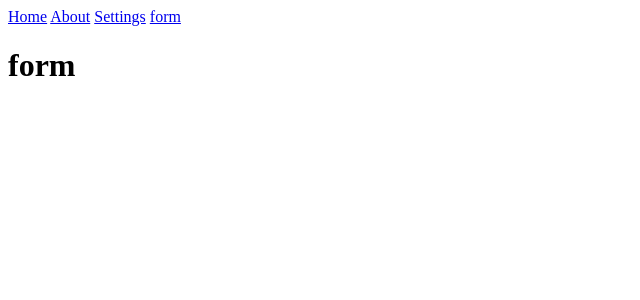
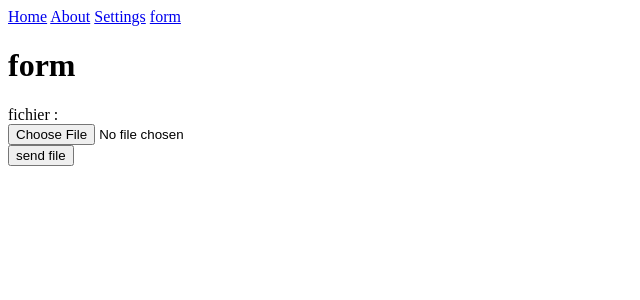
Before and after one commit to rambo53/sveltekit, a SvelteKit app: page /form in a window 1280 px wide. Shown: the top 300 px of the page, without its empty margins (0-640 px from the left). Built offline with nearby package versions, Linux system fonts and the light colour scheme.

Commit message:
Update +page.svelte

```diff
--- a/src/routes/form/+page.svelte
+++ b/src/routes/form/+page.svelte
@@ -1 +1,14 @@
+<script>
+    export let form;
+</script>
+
 <h1>form</h1>
+
+<form method="post" action="?/send">
+    <label for="file">fichier :</label>
+    <br>
+    <input name="file" type="file">
+    {#if form?.error}<span>{form?.message}</span>{/if}
+    <br>
+    <button>send file</button>
+</form>
```
